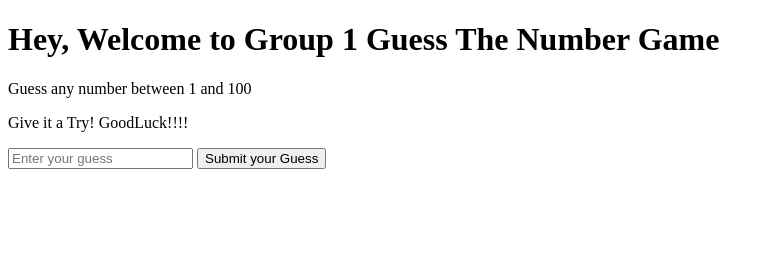
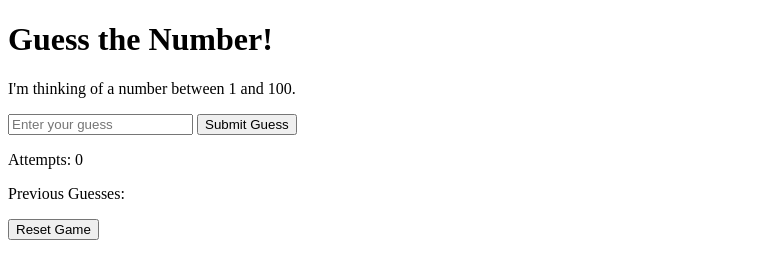
Before and after one commit to pastoreekahk96/guess_game_group1, a plain HTML site: page index.html in a window 1280 px wide. Shown: the whole page, without its empty margins (0-774 px from the left). Drawn offline with Linux system fonts and the light colour scheme.

Commit message:
update html

```diff
--- a/index.html
+++ b/index.html
@@ -3,20 +3,24 @@
 <head>
     <meta charset="UTF-8">
     <meta name="viewport" content="width=device-width, initial-scale=1.0">
-    <title>Group 1 Guess Game</title>
-    <link rel="stylesheet" href="styles.css">
+    <title>Guess the Number</title>
+    <link rel="stylesheet" href="style.css">
 </head>
 <body>
-    <div class="game-container" ><h1>Hey, Welcome to Group 1 Guess The Number Game</h1>
-    <p> Guess any number between 1 and 100 </p>
-    <p>Give it a Try! GoodLuck!!!!</p>
-
-    <input type="number" id="guess-input" placeholder="Enter your guess">
-<button id="guess-button">Submit your Guess</button>
-<p id="result-message"></p>
-
-
-</div>
-
+    <div class="game-container">
+        <h1>Guess the Number!</h1>
+        <p>I'm thinking of a number between 1 and 100.</p>
+        <div class="input-area">
+            <input type="number" id="guessInput" placeholder="Enter your guess">
+            <button id="submitGuess">Submit Guess</button>
+        </div>
+        <div class="result-area">
+            <p>Attempts: <span id="attempts">0</span></p>
+            <p>Previous Guesses: <span id="previousGuesses"></span></p>
+            <p id="feedback"></p>
+        </div>
+        <button id="resetGame">Reset Game</button>
+    </div>
+    <script src="script.js"></script>
 </body>
 </html>
```
